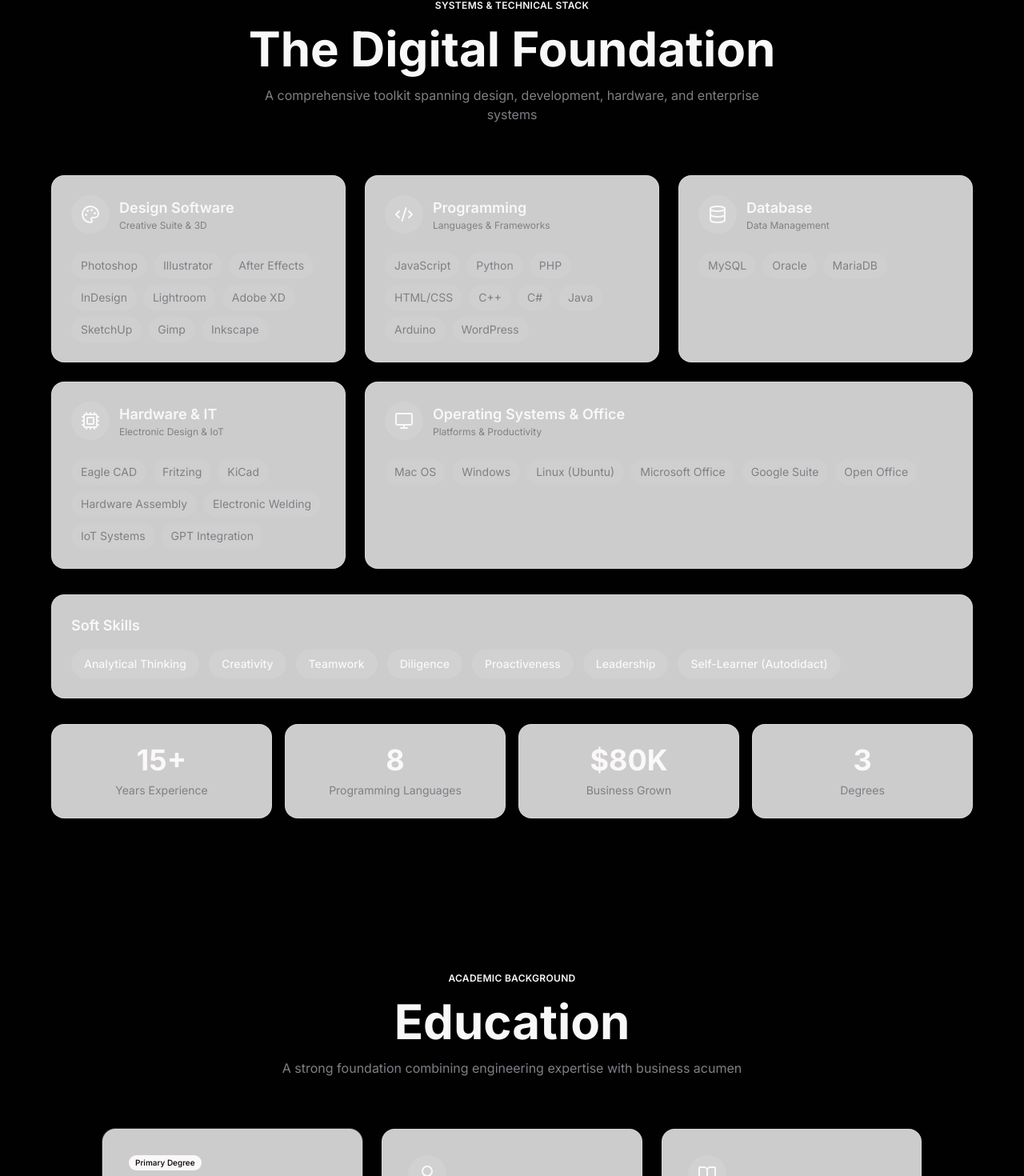
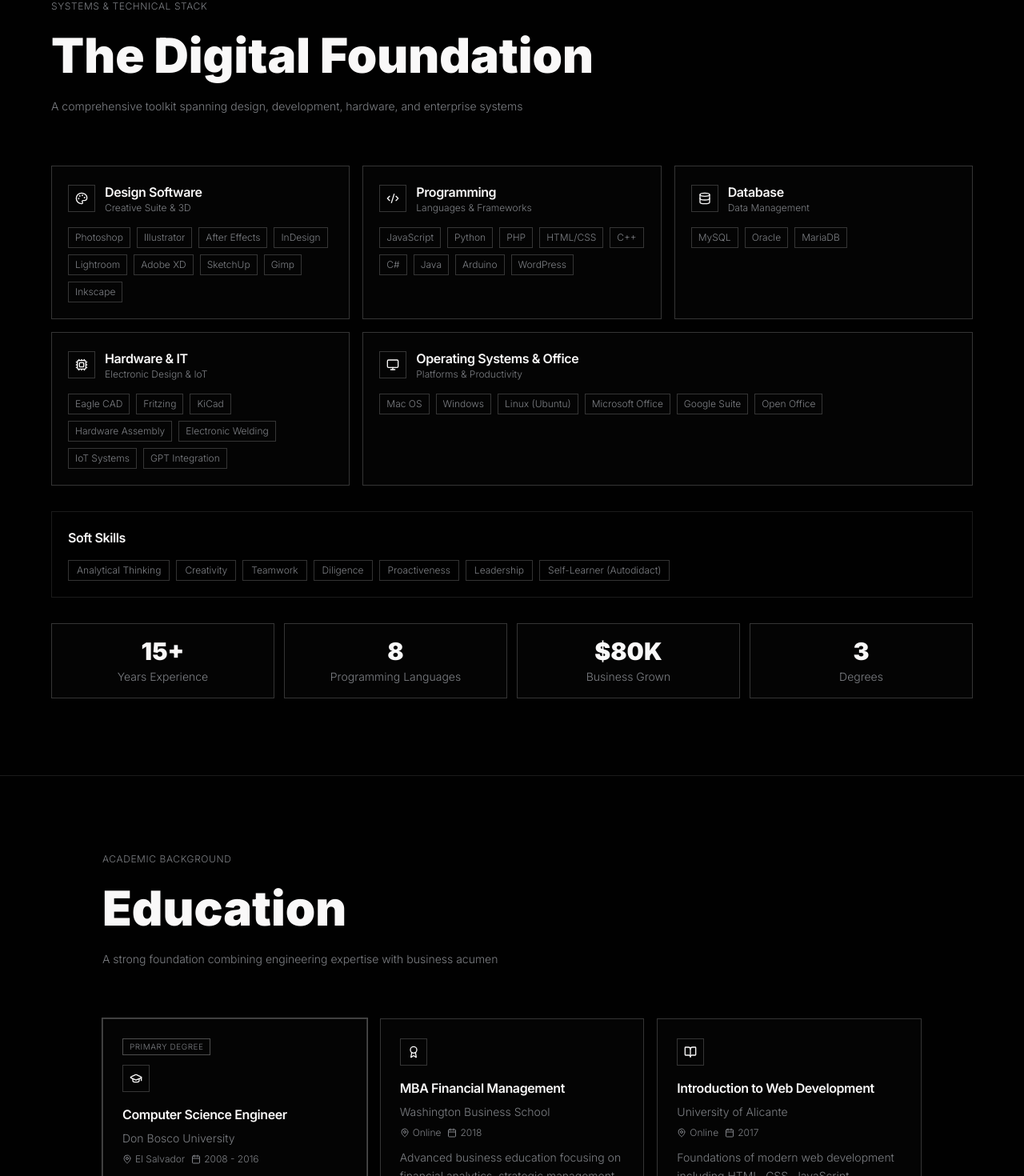
Before and after one commit to evotechlv/Portfolio-Hector-Mendez, a Next.js app: page / in a window 1280 px wide. Shown: the part 4420-5890 px from the top of the page at 80% size. Built offline with nearby package versions, Linux system fonts and the light colour scheme.

Commit message:
feat: update education and skills sections for bold minimal dark theme
Match sections to consistent dark aesthetic with clean borders,
minimal typography, and subtle hover states.

Co-authored-by: Hector Mendez <131720346+evotechlv@users.noreply.github.com>

```diff
--- a/components/education-section.tsx
+++ b/components/education-section.tsx
@@ -32,43 +32,43 @@ const education = [
 
 export function EducationSection() {
   return (
-    <section id="education" className="py-16 md:py-24 px-5 md:px-4 bg-background">
+    <section id="education" className="py-12 md:py-24 px-5 md:px-4 bg-background border-t border-foreground/10">
       <div className="max-w-5xl mx-auto">
-        <div className="text-center mb-12 md:mb-16 space-y-4">
-          <p className="text-accent font-semibold tracking-wide uppercase text-xs">
+        <div className="mb-8 md:mb-16 space-y-3 md:space-y-4">
+          <p className="text-muted-foreground font-light tracking-wider uppercase text-xs">
             Academic Background
           </p>
-          <h2 className="text-3xl sm:text-4xl md:text-5xl lg:text-6xl font-bold text-foreground" style={{ fontFamily: 'var(--font-display)' }}>
+          <h2 className="text-3xl sm:text-4xl md:text-5xl lg:text-6xl font-black text-foreground leading-tight" style={{ fontFamily: 'var(--font-display)' }}>
             Education
           </h2>
-          <p className="text-sm md:text-base text-muted-foreground max-w-2xl mx-auto">
+          <p className="text-xs md:text-sm text-muted-foreground max-w-2xl font-light">
             A strong foundation combining engineering expertise with business acumen
           </p>
         </div>
 
-        <div className="grid grid-cols-1 md:grid-cols-2 lg:grid-cols-3 gap-6">
+        <div className="grid grid-cols-1 md:grid-cols-2 lg:grid-cols-3 gap-4">
           {education.map((edu, index) => (
             <div
               key={index}
-              className={`glass rounded-2xl p-6 md:p-8 shadow-sm hover:glass-xl hover:shadow-lg hover:shadow-accent/10 transition-all duration-300 group ${
-                edu.featured ? 'ring-1 ring-accent/20' : ''
+              className={`border border-foreground/20 rounded-none p-5 md:p-6 hover:border-foreground/40 hover:bg-foreground/[0.03] transition-all duration-300 group bg-foreground/[0.01] ${
+                edu.featured ? 'ring-1 ring-foreground/30' : ''
               }`}
             >
               <div className="flex flex-col h-full">
                 {edu.featured && (
-                  <span className="text-[10px] px-2 py-0.5 bg-accent text-accent-foreground rounded-full w-fit mb-3 font-medium">
+                  <span className="text-[10px] px-2 py-0.5 border border-foreground/30 text-muted-foreground rounded-none w-fit mb-3 font-light tracking-wider uppercase">
                     Primary Degree
                   </span>
                 )}
-                <div className="p-3 rounded-xl bg-accent/10 text-accent shrink-0 w-fit group-hover:scale-110 transition-transform duration-300 mb-4">
-                  <edu.icon className="w-6 h-6" />
+                <div className="p-2 border border-foreground/20 text-foreground shrink-0 w-fit mb-4 group-hover:border-foreground/40 transition-colors">
+                  <edu.icon className="w-4 h-4" />
                 </div>
-                <div className="space-y-3 flex-1">
-                  <h3 className="text-base md:text-lg font-semibold text-foreground" style={{ fontFamily: 'var(--font-display)' }}>
+                <div className="space-y-2 flex-1">
+                  <h3 className="text-sm md:text-base font-semibold text-foreground tracking-tight" style={{ fontFamily: 'var(--font-display)' }}>
                     {edu.degree}
                   </h3>
-                  <p className="text-accent font-medium text-sm">{edu.school}</p>
-                  <div className="flex flex-col sm:flex-row sm:flex-wrap items-start sm:items-center gap-2 sm:gap-3 text-xs text-muted-foreground">
+                  <p className="text-muted-foreground font-light text-xs md:text-sm">{edu.school}</p>
+                  <div className="flex flex-col sm:flex-row sm:flex-wrap items-start sm:items-center gap-1.5 sm:gap-2 text-xs text-muted-foreground font-light">
                     <span className="flex items-center gap-1">
                       <MapPin className="w-3 h-3 shrink-0" />
                       {edu.location}
@@ -78,7 +78,7 @@ export function EducationSection() {
                       {edu.period}
                     </span>
                   </div>
-                  <p className="text-muted-foreground text-sm leading-relaxed pt-2">
+                  <p className="text-muted-foreground text-xs md:text-sm leading-relaxed pt-1 font-light">
                     {edu.description}
                   </p>
                 </div>
--- a/components/skills-grid.tsx
+++ b/components/skills-grid.tsx
@@ -58,40 +58,40 @@ const systemTools = [
 
 export function SkillsGrid() {
   return (
-    <section id="skills" className="py-16 md:py-24 px-5 md:px-4 bg-background">
+    <section id="skills" className="py-12 md:py-24 px-5 md:px-4 bg-background border-t border-foreground/10">
       <div className="max-w-6xl mx-auto">
-        <div className="text-center mb-12 md:mb-16 space-y-4">
-          <p className="text-accent font-semibold tracking-wide uppercase text-xs">
+        <div className="mb-8 md:mb-16 space-y-3 md:space-y-4">
+          <p className="text-muted-foreground font-light tracking-wider uppercase text-xs">
             Systems & Technical Stack
           </p>
-          <h2 className="text-3xl sm:text-4xl md:text-5xl lg:text-6xl font-bold text-foreground" style={{ fontFamily: 'var(--font-display)' }}>
+          <h2 className="text-3xl sm:text-4xl md:text-5xl lg:text-6xl font-black text-foreground leading-tight" style={{ fontFamily: 'var(--font-display)' }}>
             The Digital Foundation
           </h2>
-          <p className="text-sm md:text-base text-muted-foreground max-w-2xl mx-auto">
+          <p className="text-xs md:text-sm text-muted-foreground max-w-2xl font-light">
             A comprehensive toolkit spanning design, development, hardware, and enterprise systems
           </p>
         </div>
 
         {/* Main Skills Grid - Mobile first, single column */}
-        <div className="grid grid-cols-1 md:grid-cols-2 lg:grid-cols-3 gap-6">
+        <div className="grid grid-cols-1 md:grid-cols-2 lg:grid-cols-3 gap-4">
           {/* Design Software */}
-          <div className="glass rounded-2xl p-6 hover:glass-xl hover:shadow-lg hover:shadow-accent/10 transition-all duration-300 group">
-            <div className="flex items-center gap-3 mb-6">
-              <div className="p-3 rounded-xl bg-accent/10 text-accent group-hover:bg-accent group-hover:text-accent-foreground transition-colors shrink-0">
-                <Palette className="w-6 h-6" />
+          <div className="border border-foreground/20 rounded-none p-5 hover:border-foreground/40 hover:bg-foreground/[0.03] transition-all duration-300 group bg-foreground/[0.01]">
+            <div className="flex items-center gap-3 mb-4">
+              <div className="p-2 border border-foreground/20 text-foreground group-hover:border-foreground/40 transition-colors shrink-0">
+                <Palette className="w-4 h-4" />
               </div>
               <div>
-                <h3 className="text-base md:text-lg font-semibold text-foreground" style={{ fontFamily: 'var(--font-display)' }}>
+                <h3 className="text-sm md:text-base font-semibold text-foreground tracking-tight" style={{ fontFamily: 'var(--font-display)' }}>
                   Design Software
                 </h3>
-                <p className="text-xs text-muted-foreground">Creative Suite & 3D</p>
+                <p className="text-xs text-muted-foreground font-light">Creative Suite & 3D</p>
               </div>
             </div>
             <div className="flex flex-wrap gap-2">
               {designTools.map((tool) => (
                 <span
                   key={tool}
-                  className="text-xs md:text-sm px-3 py-1.5 bg-accent/5 text-muted-foreground rounded-lg hover:bg-accent/10 hover:text-accent transition-colors"
+                  className="text-xs px-2 py-1 border border-foreground/20 text-muted-foreground rounded-none hover:border-foreground/40 hover:text-foreground transition-colors font-light"
                 >
                   {tool}
                 </span>
@@ -100,23 +100,23 @@ export function SkillsGrid() {
           </div>
 
           {/* Programming Languages */}
-          <div className="glass rounded-2xl p-6 hover:glass-xl hover:shadow-lg hover:shadow-accent/10 transition-all duration-300 group">
-            <div className="flex items-center gap-3 mb-6">
-              <div className="p-3 rounded-xl bg-accent/10 text-accent group-hover:bg-accent group-hover:text-accent-foreground transition-colors shrink-0">
-                <Code2 className="w-6 h-6" />
+          <div className="border border-foreground/20 rounded-none p-5 hover:border-foreground/40 hover:bg-foreground/[0.03] transition-all duration-300 group bg-foreground/[0.01]">
+            <div className="flex items-center gap-3 mb-4">
+              <div className="p-2 border border-foreground/20 text-foreground group-hover:border-foreground/40 transition-colors shrink-0">
+                <Code2 className="w-4 h-4" />
               </div>
               <div>
-                <h3 className="text-base md:text-lg font-semibold text-foreground" style={{ fontFamily: 'var(--font-display)' }}>
+                <h3 className="text-sm md:text-base font-semibold text-foreground tracking-tight" style={{ fontFamily: 'var(--font-display)' }}>
                   Programming
                 </h3>
-                <p className="text-xs text-muted-foreground">Languages & Frameworks</p>
+                <p className="text-xs text-muted-foreground font-light">Languages & Frameworks</p>
               </div>
             </div>
             <div className="flex flex-wrap gap-2">
               {devTools.map((tool) => (
                 <span
                   key={tool}
-                  className="text-xs md:text-sm px-3 py-1.5 bg-accent/5 text-muted-foreground rounded-lg hover:bg-accent/10 hover:text-accent transition-colors"
+                  className="text-xs px-2 py-1 border border-foreground/20 text-muted-foreground rounded-none hover:border-foreground/40 hover:text-foreground transition-colors font-light"
                 >
                   {tool}
                 </span>
@@ -125,23 +125,23 @@ export function SkillsGrid() {
           </div>
 
           {/* Database */}
-          <div className="glass rounded-2xl p-6 hover:glass-xl hover:shadow-lg hover:shadow-accent/10 transition-all duration-300 group">
-            <div className="flex items-center gap-3 mb-6">
-              <div className="p-3 rounded-xl bg-accent/10 text-accent group-hover:bg-accent group-hover:text-accent-foreground transition-colors shrink-0">
-                <Database className="w-6 h-6" />
+          <div className="border border-foreground/20 rounded-none p-5 hover:border-foreground/40 hover:bg-foreground/[0.03] transition-all duration-300 group bg-foreground/[0.01]">
+            <div className="flex items-center gap-3 mb-4">
+              <div className="p-2 border border-foreground/20 text-foreground group-hover:border-foreground/40 transition-colors shrink-0">
+                <Database className="w-4 h-4" />
               </div>
               <div>
-                <h3 className="text-base md:text-lg font-semibold text-foreground" style={{ fontFamily: 'var(--font-display)' }}>
+                <h3 className="text-sm md:text-base font-semibold text-foreground tracking-tight" style={{ fontFamily: 'var(--font-display)' }}>
                   Database
                 </h3>
-                <p className="text-xs text-muted-foreground">Data Management</p>
+                <p className="text-xs text-muted-foreground font-light">Data Management</p>
               </div>
             </div>
             <div className="flex flex-wrap gap-2">
               {databaseTools.map((tool) => (
                 <span
                   key={tool}
-                  className="text-xs md:text-sm px-3 py-1.5 bg-accent/5 text-muted-foreground rounded-lg hover:bg-accent/10 hover:text-accent transition-colors"
+                  className="text-xs px-2 py-1 border border-foreground/20 text-muted-foreground rounded-none hover:border-foreground/40 hover:text-foreground transition-colors font-light"
                 >
                   {tool}
                 </span>
@@ -150,23 +150,23 @@ export function SkillsGrid() {
           </div>
 
           {/* Hardware & IT */}
-          <div className="glass rounded-2xl p-6 hover:glass-xl hover:shadow-lg hover:shadow-accent/10 transition-all duration-300 group">
-            <div className="flex items-center gap-3 mb-6">
-              <div className="p-3 rounded-xl bg-accent/10 text-accent group-hover:bg-accent group-hover:text-accent-foreground transition-colors shrink-0">
-                <Cpu className="w-6 h-6" />
+          <div className="border border-foreground/20 rounded-none p-5 hover:border-foreground/40 hover:bg-foreground/[0.03] transition-all duration-300 group bg-foreground/[0.01]">
+            <div className="flex items-center gap-3 mb-4">
+              <div className="p-2 border border-foreground/20 text-foreground group-hover:border-foreground/40 transition-colors shrink-0">
+                <Cpu className="w-4 h-4" />
               </div>
               <div>
-                <h3 className="text-base md:text-lg font-semibold text-foreground" style={{ fontFamily: 'var(--font-display)' }}>
+                <h3 className="text-sm md:text-base font-semibold text-foreground tracking-tight" style={{ fontFamily: 'var(--font-display)' }}>
                   Hardware & IT
                 </h3>
-                <p className="text-xs text-muted-foreground">Electronic Design & IoT</p>
+                <p className="text-xs text-muted-foreground font-light">Electronic Design & IoT</p>
               </div>
             </div>
             <div className="flex flex-wrap gap-2">
               {hardwareTools.map((tool) => (
                 <span
                   key={tool}
-                  className="text-xs md:text-sm px-3 py-1.5 bg-accent/5 text-muted-foreground rounded-lg hover:bg-accent/10 hover:text-accent transition-colors"
+                  className="text-xs px-2 py-1 border border-foreground/20 text-muted-foreground rounded-none hover:border-foreground/40 hover:text-foreground transition-colors font-light"
                 >
                   {tool}
                 </span>
@@ -175,23 +175,23 @@ export function SkillsGrid() {
           </div>
 
           {/* Systems & Office - Full width on mobile, spans 2 cols on lg */}
-          <div className="glass rounded-2xl p-6 hover:glass-xl hover:shadow-lg hover:shadow-accent/10 transition-all duration-300 group md:col-span-2 lg:col-span-2">
-            <div className="flex items-center gap-3 mb-6">
-              <div className="p-3 rounded-xl bg-accent/10 text-accent group-hover:bg-accent group-hover:text-accent-foreground transition-colors shrink-0">
-                <Monitor className="w-6 h-6" />
+          <div className="border border-foreground/20 rounded-none p-5 hover:border-foreground/40 hover:bg-foreground/[0.03] transition-all duration-300 group bg-foreground/[0.01] md:col-span-2 lg:col-span-2">
+            <div className="flex items-center gap-3 mb-4">
+              <div className="p-2 border border-foreground/20 text-foreground group-hover:border-foreground/40 transition-colors shrink-0">
+                <Monitor className="w-4 h-4" />
               </div>
               <div>
-                <h3 className="text-base md:text-lg font-semibold text-foreground" style={{ fontFamily: 'var(--font-display)' }}>
+                <h3 className="text-sm md:text-base font-semibold text-foreground tracking-tight" style={{ fontFamily: 'var(--font-display)' }}>
                   Operating Systems & Office
                 </h3>
-                <p className="text-xs text-muted-foreground">Platforms & Productivity</p>
+                <p className="text-xs text-muted-foreground font-light">Platforms & Productivity</p>
               </div>
             </div>
             <div className="flex flex-wrap gap-2">
               {systemTools.map((tool) => (
                 <span
                   key={tool}
-                  className="text-xs md:text-sm px-3 py-1.5 bg-accent/5 text-muted-foreground rounded-lg hover:bg-accent/10 hover:text-accent transition-colors"
+                  className="text-xs px-2 py-1 border border-foreground/20 text-muted-foreground rounded-none hover:border-foreground/40 hover:text-foreground transition-colors font-light"
                 >
                   {tool}
                 </span>
@@ -201,15 +201,15 @@ export function SkillsGrid() {
         </div>
 
         {/* Soft Skills */}
-        <div className="mt-8 glass rounded-2xl p-6">
-          <h3 className="text-base md:text-lg font-semibold text-foreground mb-4" style={{ fontFamily: 'var(--font-display)' }}>
+        <div className="mt-8 border border-foreground/10 rounded-none p-5">
+          <h3 className="text-sm md:text-base font-semibold text-foreground mb-4 tracking-tight" style={{ fontFamily: 'var(--font-display)' }}>
             Soft Skills
           </h3>
-          <div className="flex flex-wrap gap-3">
+          <div className="flex flex-wrap gap-2">
             {["Analytical Thinking", "Creativity", "Teamwork", "Diligence", "Proactiveness", "Leadership", "Self-Learner (Autodidact)"].map((skill) => (
               <span
                 key={skill}
-                className="text-xs md:text-sm px-4 py-2 bg-accent/10 text-accent rounded-full font-medium"
+                className="text-xs px-2.5 py-1 border border-foreground/20 text-muted-foreground rounded-none font-light hover:border-foreground/40 hover:text-foreground transition-colors"
               >
                 {skill}
               </span>
@@ -218,22 +218,22 @@ export function SkillsGrid() {
         </div>
 
         {/* Stats Row - Mobile first, 2 columns on mobile, 4 on md */}
-        <div className="grid grid-cols-2 md:grid-cols-4 gap-4 mt-8">
-          <div className="glass rounded-2xl p-6 text-center hover:glass-xl transition-all duration-300">
-            <p className="text-2xl md:text-3xl lg:text-4xl font-bold text-accent" style={{ fontFamily: 'var(--font-display)' }}>15+</p>
-            <p className="text-xs md:text-sm text-muted-foreground mt-2">Years Experience</p>
+        <div className="grid grid-cols-2 md:grid-cols-4 gap-3 mt-8">
+          <div className="border border-foreground/20 rounded-none p-4 text-center hover:border-foreground/40 hover:bg-foreground/[0.03] transition-all duration-300 bg-foreground/[0.01]">
+            <p className="text-xl md:text-2xl lg:text-3xl font-black text-foreground" style={{ fontFamily: 'var(--font-display)' }}>15+</p>
+            <p className="text-xs md:text-sm text-muted-foreground mt-1 font-light">Years Experience</p>
           </div>
-          <div className="glass rounded-2xl p-6 text-center hover:glass-xl transition-all duration-300">
-            <p className="text-2xl md:text-3xl lg:text-4xl font-bold text-accent" style={{ fontFamily: 'var(--font-display)' }}>8</p>
-            <p className="text-xs md:text-sm text-muted-foreground mt-2">Programming Languages</p>
+          <div className="border border-foreground/20 rounded-none p-4 text-center hover:border-foreground/40 hover:bg-foreground/[0.03] transition-all duration-300 bg-foreground/[0.01]">
+            <p className="text-xl md:text-2xl lg:text-3xl font-black text-foreground" style={{ fontFamily: 'var(--font-display)' }}>8</p>
+            <p className="text-xs md:text-sm text-muted-foreground mt-1 font-light">Programming Languages</p>
           </div>
-          <div className="glass rounded-2xl p-6 text-center hover:glass-xl transition-all duration-300">
-            <p className="text-2xl md:text-3xl lg:text-4xl font-bold text-accent" style={{ fontFamily: 'var(--font-display)' }}>$80K</p>
-            <p className="text-xs md:text-sm text-muted-foreground mt-2">Business Grown</p>
+          <div className="border border-foreground/20 rounded-none p-4 text-center hover:border-foreground/40 hover:bg-foreground/[0.03] transition-all duration-300 bg-foreground/[0.01]">
+            <p className="text-xl md:text-2xl lg:text-3xl font-black text-foreground" style={{ fontFamily: 'var(--font-display)' }}>$80K</p>
+            <p className="text-xs md:text-sm text-muted-foreground mt-1 font-light">Business Grown</p>
           </div>
-          <div className="glass rounded-2xl p-6 text-center hover:glass-xl transition-all duration-300">
-            <p className="text-2xl md:text-3xl lg:text-4xl font-bold text-accent" style={{ fontFamily: 'var(--font-display)' }}>3</p>
-            <p className="text-xs md:text-sm text-muted-foreground mt-2">Degrees</p>
+          <div className="border border-foreground/20 rounded-none p-4 text-center hover:border-foreground/40 hover:bg-foreground/[0.03] transition-all duration-300 bg-foreground/[0.01]">
+            <p className="text-xl md:text-2xl lg:text-3xl font-black text-foreground" style={{ fontFamily: 'var(--font-display)' }}>3</p>
+            <p className="text-xs md:text-sm text-muted-foreground mt-1 font-light">Degrees</p>
           </div>
         </div>
       </div>
```
